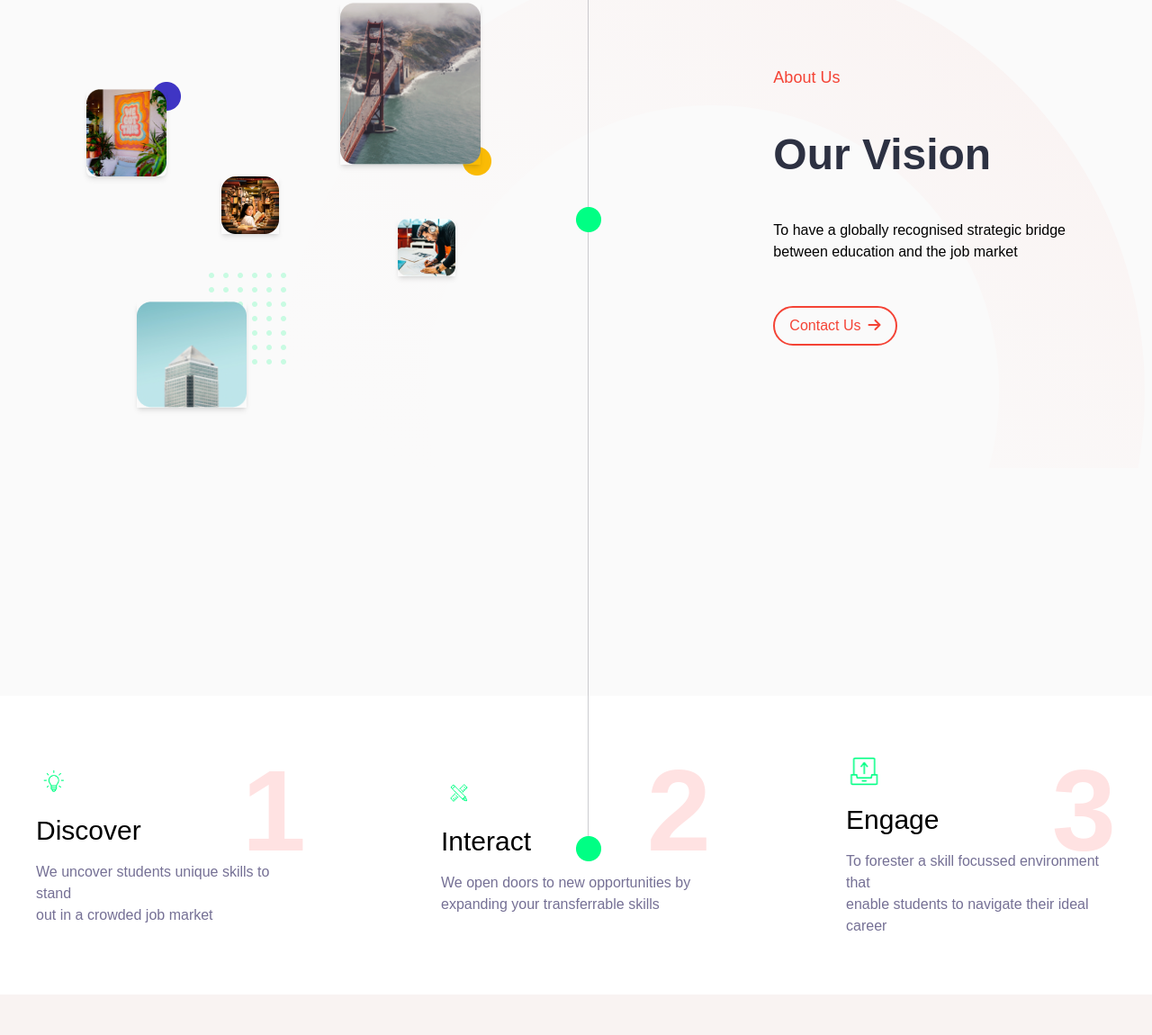
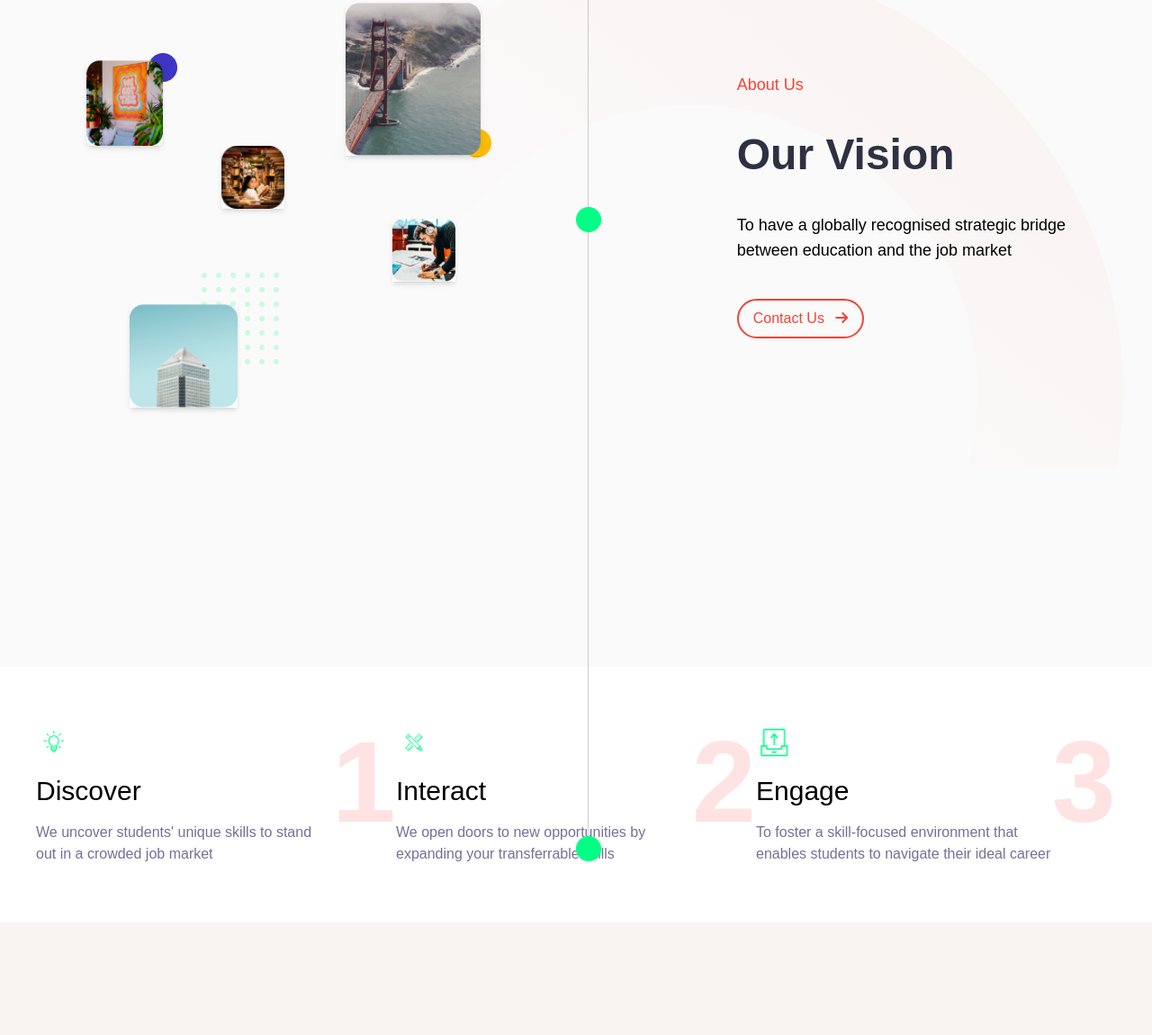
Before and after one commit to withrifat/EduPathway, a website built with Vite: page index.html in a window 1280 px wide. Shown: the part 1630-2780 px from the top of the page at 90% size. Built offline with nearby package versions, Linux system fonts and the light colour scheme; files whose address does not match are found by name.

Commit message:
update mission vision section responsive code

```diff
--- a/index.html
+++ b/index.html
@@ -32,9 +32,7 @@
             <span class="block w-7 h-1 bg-[#072125] dark:bg-white rounded transition-all"></span>
           </button>
           <div class="flex gap-5">
-            <button
-              class="customeBTN">
-              Register Interest </button>
+            <button class="customeBTN"> Register Interest </button>
             <button id="switch">
               <svg xmlns="http://www.w3.org/2000/svg" fill="none" viewBox="0 0 24 24" stroke-width="1.5"
                 stroke="currentColor"
@@ -109,110 +107,124 @@
         </div>
       </div>
     </section>
-
     <!-- circle section start -->
 <!-- the half circle decoration -->
-    <img class="absolute w-2/3 -z-10 md:w-3/4 right-2 " src="src/img/circle (1).svg" alt="">
-    <img class="absolute mt-40 left-1/2 z-10 hidden md:inline-block" src="src/img/line.png" alt="">
+<img class="absolute w-2/3 -z-10 md:w-3/4 right-2 sm:right-4 md:right-8" src="src/img/circle (1).svg" alt="">
+
+<!-- Hide bar for tablet and below, show for desktop -->
+<img class="absolute mt-40 left-1/2 z-10 hidden lg:inline-block" src="src/img/line.png" alt="">
+
 <!-- Mission section start -->
 <section
-      class="w-full mt-16 md:mt-32 px-8 sm:px-24 flex flex-col md:flex-row items-center justify-center md:justify-between gap-9 scroll-mt-16 ">
-      <div class="space-y-12">
+  class="w-full max-w-[1400px] mx-auto mt-16 md:mt-32 px-6 sm:px-12 md:px-24 flex flex-col md:flex-row items-center justify-center md:justify-between gap-9 md:gap-16 scroll-mt-16">
+  <div class="space-y-8 sm:space-y-10 text-center md:text-left">
     <p class="text-lg font-medium text-[#F44335]"> About Us</p>
-        <h3 class="text-[#2D3142] dark:text-white  text-3xl md:text-5xl font-semibold"> Our Mission </h3>
-        <p class=" text-black dark:text-[#FAFAFA]">To create a personalised pathway for continuous <br> learning and
-          transferrable skills development.</p>
-        <button type="button" class="btn-2 dark:btn-3 dark:rounded-full">Find out more <i
-            class="fa-solid fa-arrow-right ml-2"></i></button>
+    <h3 class="text-[#2D3142] dark:text-white text-3xl sm:text-4xl md:text-5xl font-semibold">Our Mission</h3>
+    <p class="text-black dark:text-[#FAFAFA] text-sm sm:text-base md:text-lg">
+      To create a personalised pathway for continuous <br> learning and transferrable skills development.
+    </p>
+    <button type="button" class="btn-2 dark:btn-3 dark:rounded-full mx-auto md:mx-0">Find out more
+      <i class="fa-solid fa-arrow-right ml-2"></i>
+    </button>
   </div>
-      <div class="w-[340px] sm:w-[450px] h-[360px] sm:h-[450px] relative">
-        <div class="w-[80px] sm:w-[89px] h-[90px] sm:h-[97px] rounded-md relative mt-14 sm:mt-24 shadow-md">
+  <div class="w-[300px] sm:w-[400px] md:w-[450px] h-[320px] sm:h-[420px] md:h-[450px] relative">
+    <!-- images here unchanged -->
+    <div class="w-[70px] sm:w-[85px] h-[80px] sm:h-[95px] rounded-md relative mt-10 sm:mt-16 shadow-md">
       <img class="w-full h-full rounded-md" src="src/img/img1.png" alt="mission img">
       <img class="absolute -top-2 -right-4 -z-10" src="src/img/Oval.png" alt="">
     </div>
-        <div class="w-[146px] sm:w-[156px] h-[170px] sm:h-[180px]  absolute  top-0  right-3  shadow-md">
+    <div class="w-[130px] sm:w-[150px] h-[150px] sm:h-[170px] absolute top-0 right-2 sm:right-3 shadow-md">
       <img class="h-full w-full rounded-md" src="src/img/img2.jfif" alt="mission img">
-          <img class="absolute -right-3 top-[160px] -z-10" src="src/img/Oval (1).png" alt="">
+      <img class="absolute -right-3 top-[140px] -z-10" src="src/img/Oval (1).png" alt="">
     </div>
-        <div class="w-[64px]  h-[64px] absolute left-1/3 shadow-md">
+    <div class="w-[60px] h-[60px] sm:w-[70px] sm:h-[70px] absolute left-1/3 shadow-md">
       <img class="h-full w-full rounded-md" src="src/img/img3.png" alt="mission img">
     </div>
-        <div class="w-[64px]  h-[64px] absolute right-10  top-60  shadow-md">
+    <div class="w-[60px] h-[60px] sm:w-[70px] sm:h-[70px] absolute right-8 sm:right-10 top-56 sm:top-60 shadow-md">
       <img class="h-full w-full rounded-md" src="src/img/img4.png" alt="mission img">
     </div>
-        <div class="w-[114px] sm:w-[122px] h-[112px] sm:h-[118px] absolute left-14 bottom-0 shadow-md">
+    <div class="w-[100px] sm:w-[120px] h-[100px] sm:h-[110px] absolute left-12 bottom-0 shadow-md">
       <img class="h-full w-full rounded-md" src="src/img/img5.png" alt="mission img">
-          <img class="absolute bottom-12 left-20 -z-10" src="src/img/Combined-Shape.png" alt="">
+      <img class="absolute bottom-10 sm:bottom-12 left-20 -z-10" src="src/img/Combined-Shape.png" alt="">
     </div>
   </div>
 </section>
 <!-- Mission section end -->
+
 <!-- circle decoration -->
-    <img class="absolute w-2/3 -z-10 md:w-3/4  mt-20  right-2 " src="src/img/circle (1).svg" alt="">
+<img class="absolute w-2/3 -z-10 md:w-3/4 mt-20 right-2 sm:right-4 md:right-8" src="src/img/circle (1).svg" alt="">
+
 <!-- vision section start -->
 <section
-      class="w-full
-
-    mt-16 md:mt-32 px-8 sm:px-24 flex flex-col md:flex-row items-center justify-center md:justify-between gap-9  scroll-mt-16">
-      <div class="space-y-12 order-1 md:order-2">
+  class="w-full max-w-[1400px] mx-auto mt-16 md:mt-32 px-6 sm:px-12 md:px-24 flex flex-col md:flex-row items-center justify-center md:justify-between gap-9 md:gap-16 scroll-mt-16">
+  <div class="space-y-8 sm:space-y-10 order-1 md:order-2 text-center md:text-left">
     <p class="text-lg font-medium text-[#F44335]"> About Us</p>
-        <h3 class="text-[#2D3142] dark:text-white  text-3xl md:text-5xl font-semibold"> Our Vision </h3>
-        <p class="text-black dark:text-[#FAFAFA]">To have a globally recognised strategic bridge <br> between education
-          and the job market</p>
-        <button type="button" class="btn-2 dark:btn-2 dark:rounded-full">Contact Us<i
-            class="fa-solid fa-arrow-right ml-2"></i></button>
+    <h3 class="text-[#2D3142] dark:text-white text-3xl sm:text-4xl md:text-5xl font-semibold">Our Vision</h3>
+    <p class="text-black dark:text-[#FAFAFA] text-sm sm:text-base md:text-lg">
+      To have a globally recognised strategic bridge <br> between education and the job market
+    </p>
+    <button type="button" class="btn-2 dark:btn-2 dark:rounded-full mx-auto md:mx-0">Contact Us
+      <i class="fa-solid fa-arrow-right ml-2"></i>
+    </button>
   </div>
-      <div class="w-[340px] sm:w-[450px] h-[360px] sm:h-[450px] relative order-2 md:order-1">
-        <div class="w-[80px] sm:w-[89px]  h-[90px] sm:h-[97px]  rounded-md  relative  mt-14 sm:mt-24 shadow-md">
+  <div class="w-[300px] sm:w-[400px] md:w-[450px] h-[320px] sm:h-[420px] md:h-[450px] relative order-2 md:order-1">
+    <!-- images unchanged -->
+    <div class="w-[70px] sm:w-[85px] h-[80px] sm:h-[95px] rounded-md relative mt-10 sm:mt-16 shadow-md">
       <img class="w-full h-full rounded-md" src="src/img/imm1.png" alt="">
       <img class="absolute -top-2 -right-4 -z-10" src="src/img/Oval (1).png" alt="">
     </div>
-        <div class="w-[146px] sm:w-[156px]  h-[170px] sm:h-[180px] absolute top-0 right-3 shadow-md">
+    <div class="w-[130px] sm:w-[150px] h-[150px] sm:h-[170px] absolute top-0 right-2 sm:right-3 shadow-md">
       <img class="h-full w-full rounded-md" src="src/img/imm2.png" alt="">
-          <img class="absolute -right-3 top-[160px] -z-10" src="src/img/Oval.png" alt="">
+      <img class="absolute -right-3 top-[140px] -z-10" src="src/img/Oval.png" alt="">
     </div>
-        <div class="w-[64px]  h-[64px] absolute left-1/3 shadow-md">
+    <div class="w-[60px] h-[60px] sm:w-[70px] sm:h-[70px] absolute left-1/3 shadow-md">
       <img class="h-full w-full rounded-md" src="src/img/img3.png" alt="">
     </div>
-        <div class="w-[64px]   h-[64px] absolute  right-10  top-60 shadow-md">
+    <div class="w-[60px] h-[60px] sm:w-[70px] sm:h-[70px] absolute right-8 sm:right-10 top-56 sm:top-60 shadow-md">
       <img class="h-full w-full rounded-md" src="src/img/imm4.png" alt="">
     </div>
-        <div class="w-[122px] h-[118px] absolute  left-14  bottom-0 shadow-md">
+    <div class="w-[110px] sm:w-[120px] h-[105px] sm:h-[115px] absolute left-12 bottom-0 shadow-md">
       <img class="h-full w-full rounded-md" src="src/img/imm5.png" alt="">
-          <img class="absolute bottom-12 left-20 -z-10" src="src/img/Combined-Shape.png" alt="">
+      <img class="absolute bottom-10 sm:bottom-12 left-20 -z-10" src="src/img/Combined-Shape.png" alt="">
     </div>
   </div>
 </section>
 <!-- End of vision section -->
+
 <!-- discover section start -->
-    <section class="w-full  bg-white dark:bg-[#2D3142] mt-40 md:mt-80 p-5 md:px-10 md:py-16 scroll-mt-12">
-      <div class="flex flex-col md:flex-row gap-5 md:gap-0   w-full justify-between items-stretch">
-        <div class="flex  flex-col  basis-1/4 justify-center gap-4 relative">
-          <div class="h-10 w-10"><img class="h-full w-full" src="src/img/Group 199.png" alt=""></div>
-          <h3 class="font-medium text-3xl dark:text-white">Discover</h3>
-          <p class="text-[#757095] text-sm sm:text-base">We uncover students unique skills to stand <br> out in a
-            crowded job market </p>
-          <h1 class="text-7xl md:text-9xl font-bold  text-red-100  absolute right-0 top-0">1</h1>
+<section class="w-full max-w-[1400px] mx-auto bg-white dark:bg-[#2D3142] mt-40 md:mt-72 p-5 sm:p-8 md:px-10 md:py-16 scroll-mt-12">
+  <div class="flex flex-col sm:flex-row gap-8 sm:gap-5 md:gap-0 w-full justify-between items-center sm:items-stretch text-center sm:text-left">
+    <div class="flex flex-col basis-1/3 justify-center gap-4 relative">
+      <div class="h-10 w-10 mx-auto sm:mx-0">
+        <img class="h-full w-full" src="src/img/Group 199.png" alt="">
       </div>
-        <div class="flex  flex-col basis-1/4 justify-center gap-4 relative">
-          <div class="h-10 w-10"><img class="h-full w-full" src="src/img/Group 199 (1).png" alt="bulb-icon"></div>
-          <h3 class="font-medium text-3xl dark:text-white">Interact</h3>
-          <p class="text-[#757095] text-sm sm:text-base">We open doors to new opportunities by <br> expanding your
-            transferrable skills</p>
-          <h1 class="text-7xl md:text-9xl font-extrabold  text-red-100 absolute  right-0 top-0">2</h1>
+      <h3 class="font-medium text-2xl sm:text-3xl dark:text-white">Discover</h3>
+      <p class="text-[#757095] text-sm sm:text-base">We uncover students' unique skills to stand <br> out in a crowded job market</p>
+      <h1 class="text-6xl sm:text-7xl md:text-9xl font-bold text-red-100 absolute right-2 sm:right-0 top-0">1</h1>
     </div>
-        <div class="flex   flex-col  basis-1/4  justify-center gap-4  relative">
-          <div class="h-10 w-10"><img class="h-full w-full" src="src/img/Frame.png" alt="bulb-icon"></div>
-          <h3 class="font-medium text-3xl dark:text-white">Engage</h3>
-          <p class="text-[#757095] text-sm sm:text-base">To forester a skill focussed environment that <br> enable
-            students to navigate their ideal career</p>
-          <h1 class="text-7xl md:text-9xl  font-extrabold  text-red-100  absolute   right-0 top-0">3</h1>
+    <div class="flex flex-col basis-1/3 justify-center gap-4 relative">
+      <div class="h-10 w-10 mx-auto sm:mx-0">
+        <img class="h-full w-full" src="src/img/Group 199 (1).png" alt="bulb-icon">
+      </div>
+      <h3 class="font-medium text-2xl sm:text-3xl dark:text-white">Interact</h3>
+      <p class="text-[#757095] text-sm sm:text-base">We open doors to new opportunities by <br> expanding your transferrable skills</p>
+      <h1 class="text-6xl sm:text-7xl md:text-9xl font-bold text-red-100 absolute right-2 sm:right-0 top-0">2</h1>
+    </div>
+    <div class="flex flex-col basis-1/3 justify-center gap-4 relative">
+      <div class="h-10 w-10 mx-auto sm:mx-0">
+        <img class="h-full w-full" src="src/img/Frame.png" alt="bulb-icon">
+      </div>
+      <h3 class="font-medium text-2xl sm:text-3xl dark:text-white">Engage</h3>
+      <p class="text-[#757095] text-sm sm:text-base">To foster a skill-focused environment that <br> enables students to navigate their ideal career</p>
+      <h1 class="text-6xl sm:text-7xl md:text-9xl font-bold text-red-100 absolute right-2 sm:right-0 top-0">3</h1>
     </div>
   </div>
 </section>
-    <!-- discover section end-->
+<!-- discover section end -->
+
 <!-- circle decoration -->
 <img class="absolute -z-10 dark:hidden" src="src/img/circle2.png" alt="">
+
     <!-- team section start-->
     <section class="w-full dark:bg-[#1F2937] pt-32 overflow-hidden">
       <div class="w-10/12 mx-auto">
```
Lines whose indentation alone changed are shown as unchanged.
